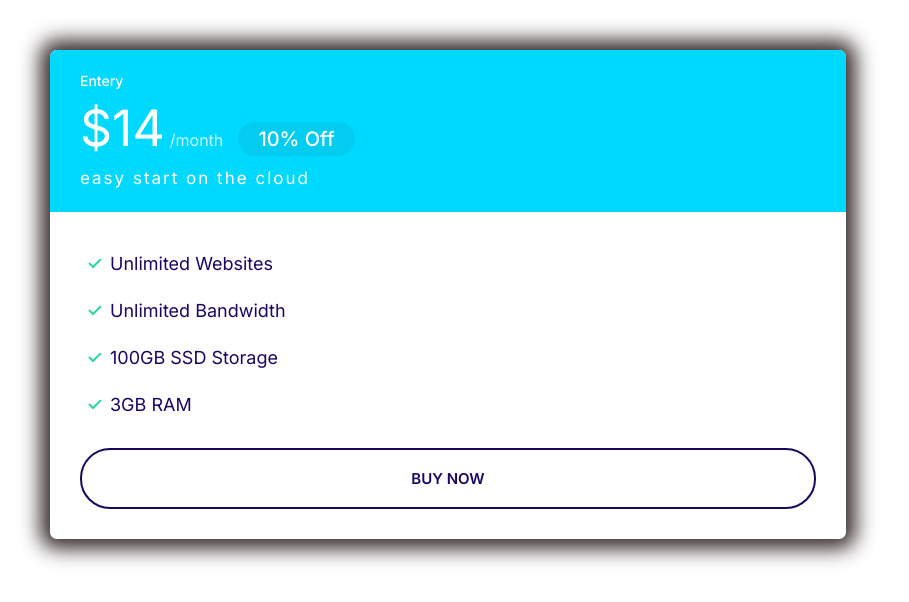
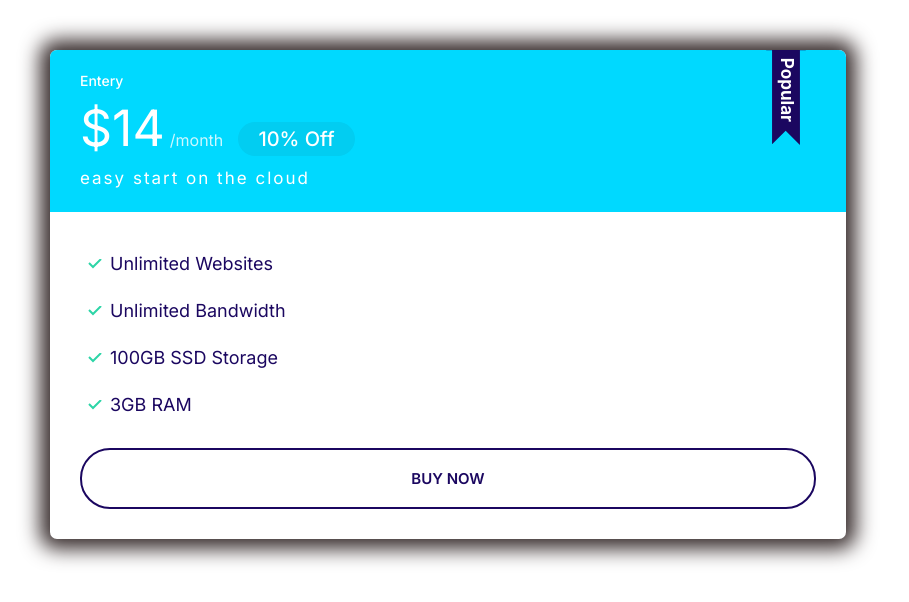
Before and after one commit to JSExplorers/public, a plain HTML site: page index.html in a window 1280 px wide. Shown: the whole page, without its empty margins (0-909 px from the left). Drawn offline with Linux system fonts and the light colour scheme.

Commit message:
popular class

```diff
--- a/css/style.css
+++ b/css/style.css
@@ -301,6 +301,20 @@ a {
 .plan .list__item {
   margin-bottom: 2rem;
 }
+
+.plan--popular .card__header {
+  position: relative;
+}
+
+.plan--popular .card__header::before {
+  content: url('/images/popular.svg');
+  width: 40px;
+  display: inline-block;
+  position: absolute;
+  top: -5px;
+  right: 5%;
+}
+
 @media (min-width: 768px) {
   .plan__name {
     font-size: 1.4rem;
--- a/index.html
+++ b/index.html
@@ -18,7 +18,7 @@
   </head>
   <body>
     <div style="width: 70%; padding: 5rem">
-      <div class="plan">
+      <div class="plan plan--popular">
         <div class="card card--secondary">
           <header class="card__header">
             <h3 class="plan__name">entery</h3>
```
